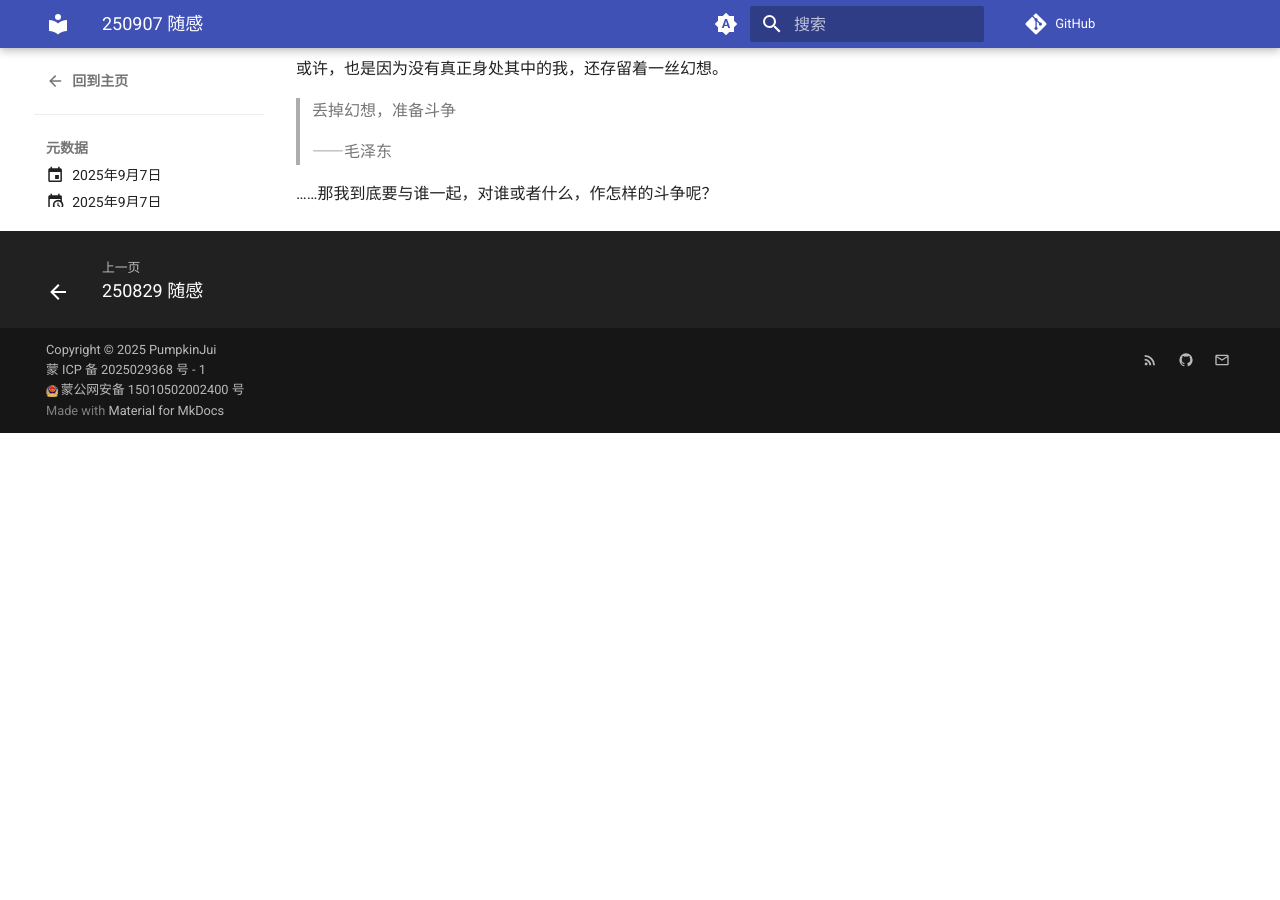
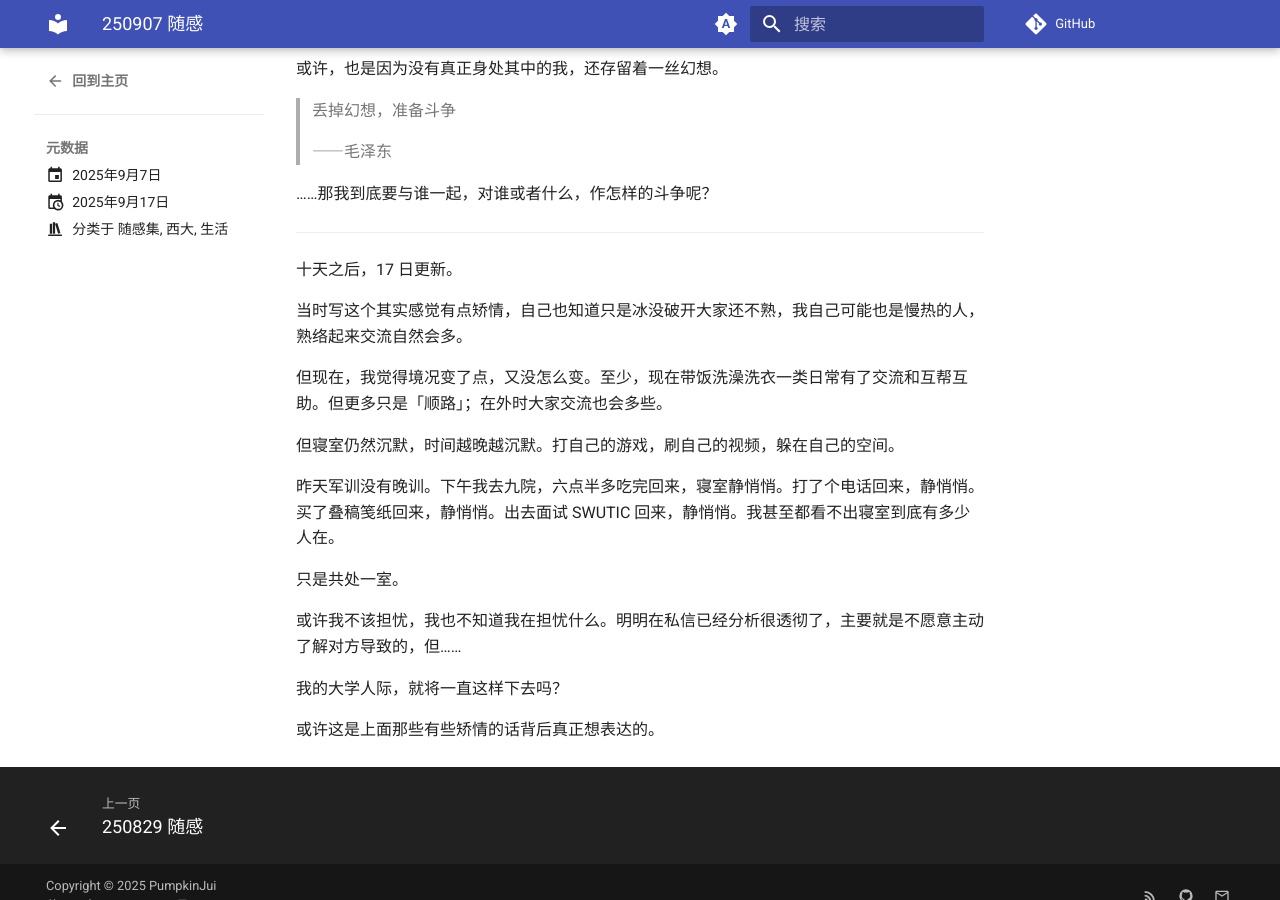
Before and after one commit to PumpkinJui/blog, an MkDocs documentation site: the page built from docs/blog/posts/rt/250907.md, in a window 1280 px wide and 900 px high, scrolled down 923 px. Built offline with MkDocs 1.6.1 and Material for MkDocs 9.7.7, drawn with Linux system fonts in a browser that asks for light colours; comment, search, counter and statistics services are not loaded; before the commit the page ends 1356 px from its top, so only the background shows below that.

Commit message:
Update About and 250907 rt

```diff
--- a/docs/blog/posts/rt/250907.md
+++ b/docs/blog/posts/rt/250907.md
@@ -1,7 +1,7 @@
 ---
 date:
   created: 2025-09-07
-  updated: 2025-09-07
+  updated: 2025-09-17
 categories:
   - 西大
   - 生活
@@ -53,3 +53,23 @@ tags:
 > ⸺毛泽东
 
 ……那我到底要与谁一起，对谁或者什么，作怎样的斗争呢？
+
+---
+
+十天之后，17 日更新。
+
+当时写这个其实感觉有点矫情，自己也知道只是冰没破开大家还不熟，我自己可能也是慢热的人，熟络起来交流自然会多。
+
+但现在，我觉得境况变了点，又没怎么变。至少，现在带饭洗澡洗衣一类日常有了交流和互帮互助。但更多只是「顺路」；在外时大家交流也会多些。
+
+但寝室仍然沉默，时间越晚越沉默。打自己的游戏，刷自己的视频，躲在自己的空间。
+
+昨天军训没有晚训。下午我去九院，六点半多吃完回来，寝室静悄悄。打了个电话回来，静悄悄。买了叠稿笺纸回来，静悄悄。出去面试 SWUTIC 回来，静悄悄。我甚至都看不出寝室到底有多少人在。
+
+只是共处一室。
+
+或许我不该担忧，我也不知道我在担忧什么。明明在私信已经分析很透彻了，主要就是不愿意主动了解对方导致的，但……
+
+我的大学人际，就将一直这样下去吗？
+
+或许这是上面那些有些矫情的话背后真正想表达的。
```
Also changed, not shown: docs/about/index.md (+1 -1 lines).
